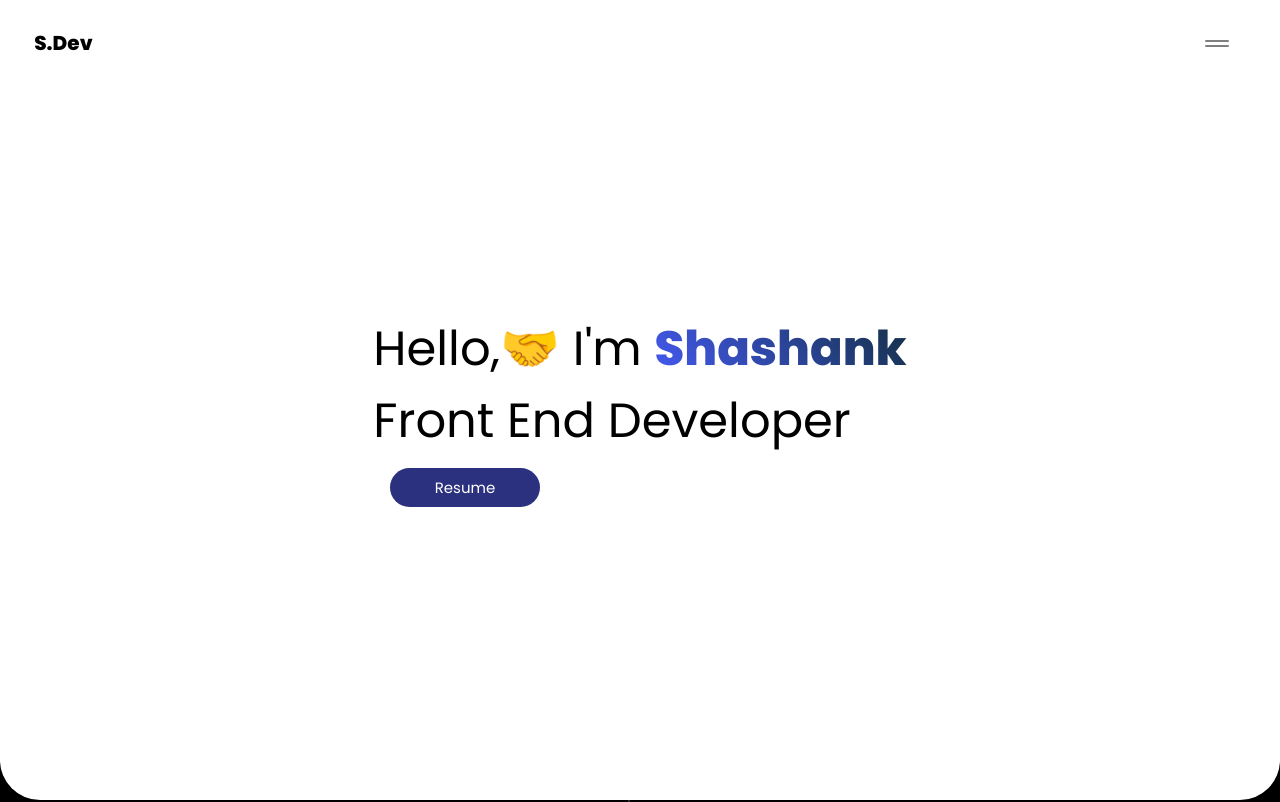
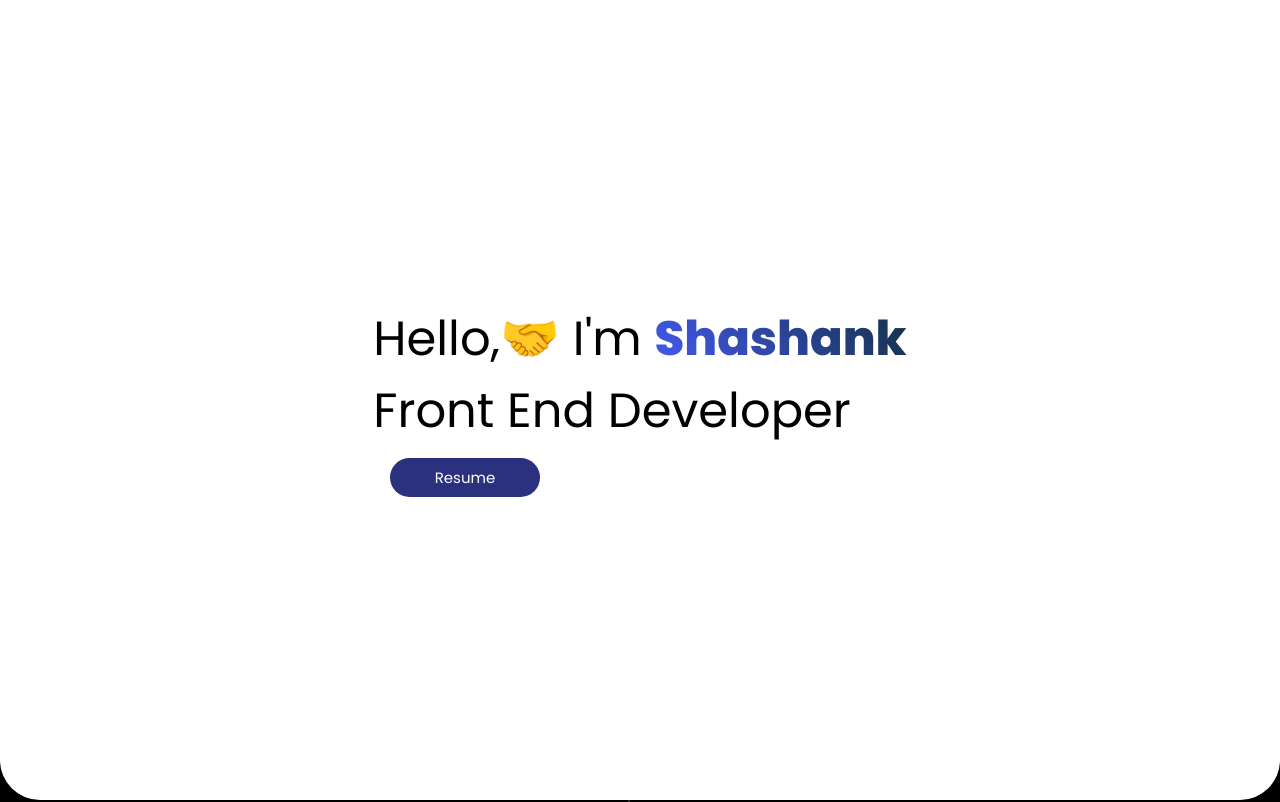
Before and after one commit to ShashankkDev/myportfolio, a React (Vite) app: page / in a window 1280 px wide. Shown: the top 802 px of the page. Built offline with nearby package versions, Linux system fonts and the light colour scheme.

Commit message:
new update

```diff
--- a/index.html
+++ b/index.html
@@ -4,7 +4,7 @@
     <meta charset="UTF-8" />
     <link rel="icon"  href="favicon.ico"/>
     <meta name="viewport" content="width=device-width, initial-scale=1.0" />
-    <title>S.dev</title>
+    <title>Shashank.dev</title>
   </head>
   <body>
     <div id="root"></div>
--- a/src/App.jsx
+++ b/src/App.jsx
@@ -9,14 +9,10 @@ function App() {
   return (
     <Router>
     <div className="App">
-       <Nav />
-       <Headers/>
+
         <Routes>
-       {  /* <Route path="/" element={<Home />}></Route>
-          <Route path="/projects" element={<Projects />}></Route>
-          <Route path="/about" element={<About />}></Route>
-          <Route path="/contact" element={<Contact />}></Route>
-  <Route path="*" element={<Error />}></Route> */}
+          <Route path="/" element={<Headers/>}></Route>
+
         </Routes>
     </div>
     </Router>
--- a/src/Components/AboutMe/AboutMe.jsx
+++ b/src/Components/AboutMe/AboutMe.jsx
@@ -1,11 +1,15 @@
+
 import Stack from '../Headers/TechStack/Stacks/Stack'
 import './AboutMe.css'
 import myimage from '/images/myimage.png'
 import png from "/images/shape.png"
 
 const AboutMe = () => {
+
+
+
   return (
-    <div className='about-container' >
+    <div className='about-container' id='about' >
     <div className="png">
       <img src={png} alt="png" />
     </div>
--- a/src/Components/Headers/TechStack/Banner.css
+++ b/src/Components/Headers/TechStack/Banner.css
@@ -1,11 +1,11 @@
 .banner{
-    height: calc(100vh - 90px);
+    height: 100vh;
     width: 100%;
     background-color: white;
     border-radius: 0px 0px 40px 40px;
 }
 .banner-content{
-    height: 80vh;
+    height: 100vh;
     width: 100%;
     display: flex;
     justify-content: center;
--- a/src/Components/Navbar/Nav.jsx
+++ b/src/Components/Navbar/Nav.jsx
@@ -1,4 +1,4 @@
-import React, { useState,useEffect } from 'react'
+import React, { useState } from 'react'
 import "./Nav.css";
 import { Link } from 'react-router-dom';
 import {AiOutlineGithub, AiOutlineInstagram} from "react-icons/ai"
@@ -43,7 +43,7 @@ const Nav = () => {
               <div className="nav-item-wrapper"></div>
             </li>
             <li className="nav-item">
-              <Link to="/about" onClick={() => { setNavOpen(!navOpen)}}
+              <Link to="about" smooth={true} duration={500} onClick={() => { setNavOpen(!navOpen)}}
               style={{
                 top: navOpen ? "0" : "120px",
                 transitionDelay: navOpen ? "0.5s" : "0s",
@@ -54,7 +54,7 @@ const Nav = () => {
               <div className="nav-item-wrapper"></div>
             </li>
             <li className="nav-item">
-              <Link to="/projects" onClick={() => { setNavOpen(!navOpen)}}
+              <Link to="projects" onClick={() => { setNavOpen(!navOpen)}}
               style={{
                 top: navOpen ? "0" : "120px",
                 transitionDelay: navOpen ? "0.6s" : "0s",
@@ -65,7 +65,7 @@ const Nav = () => {
               <div className="nav-item-wrapper"></div>
             </li>
             <li className="nav-item">
-              <Link to="/contact" onClick={() => { setNavOpen(!navOpen)}}
+              <Link to="contact" onClick={() => { setNavOpen(!navOpen)}}
               style={{
                 top: navOpen ? "0" : "120px",
                 transitionDelay: navOpen ? "0.7s" : "0s",
--- a/src/Components/Projects/ProjectComponent/ProjectComponent.jsx
+++ b/src/Components/Projects/ProjectComponent/ProjectComponent.jsx
@@ -34,7 +34,7 @@ const ProjectComponent = () => {
       title: 'Paytm Clone',
       description: "The Paytm clone app is built using HTML for the structure and content of the web pages, and Tailwind CSS for styling and layout. ",
       imageUrl: '/images/myimage4.jpg',
-      tech: "HTML & CSS",
+      tech: "HTML & TailwindCSS",
       sitelink: "https://jordonshank.github.io/clonePay.github.io/",
       github: "https://github.com/JordonShank/clonePay.github.io",
     }
```
Also changed, not shown: 1 other file (tests, documents, lock files or other folders).
